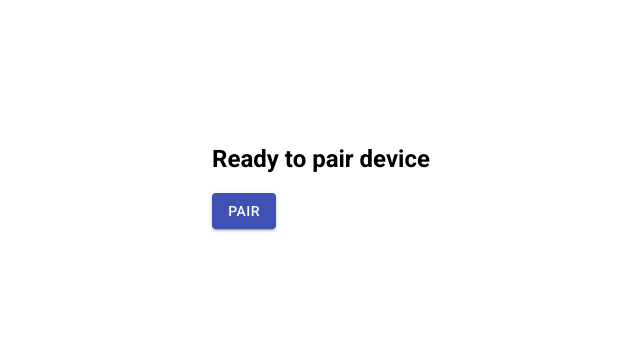
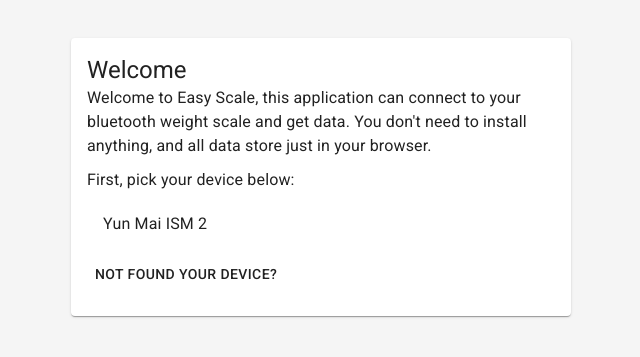
Before and after one commit to oscar60310/easy-scale, a React app: page / in a window 1280 px wide. Shown: the part 223-580 px from the top of the page, without its empty margins (319-959 px from the left). Built offline with nearby package versions, Linux system fonts and the light colour scheme.

Commit message:
config form step 1

```diff
--- a/src/components/app.tsx
+++ b/src/components/app.tsx
@@ -2,6 +2,8 @@ import * as React from 'react';
 import { hot } from 'react-hot-loader/root';
 import { Device } from './device';
 import { YunmaiISM2 } from '@libs/scales/yunmai-ism2';
+import { ResultDisplay } from './result-display';
+import { ConfigForm } from './config-form';
 
 const AppComponent = () => {
   const yun = new YunmaiISM2();
@@ -15,7 +17,7 @@ const AppComponent = () => {
         height: '100%'
       }}
     >
-      <Device scale={yun} />
+      <ConfigForm />
     </div>
   );
 };
--- /dev/null
+++ b/src/components/config-form.tsx
@@ -0,0 +1,83 @@
+/* eslint-disable react/prop-types */
+import React from 'react';
+import {
+  CardContent,
+  Card,
+  Typography,
+  List,
+  ListItem,
+  ListItemText,
+  Button,
+  FormControl,
+  FormLabel,
+  RadioGroup,
+  FormControlLabel,
+  Radio
+} from '@material-ui/core';
+import { allScale } from '@libs/scales';
+import { setScaleType } from '@libs/config';
+
+const Welcome = ({ next }) => {
+  const choose = (n: string) => {
+    setScaleType(n);
+    next();
+  };
+  const list = allScale.map(x => (
+    <ListItem button key={x.scaleName} onClick={() => choose(x.scaleName)}>
+      <ListItemText primary={x.scaleName} />
+    </ListItem>
+  ));
+  return (
+    <React.Fragment>
+      <Typography variant="h5">Welcome</Typography>
+      <Typography variant="body1">
+        Welcome to Easy Scale, this application can connect to your bluetooth
+        weight scale and get data. You don&apos;t need to install anything, and
+        all data store just in your browser.
+      </Typography>
+      <Typography variant="body1" style={{ marginTop: 10 }}>
+        First, pick your device below:
+      </Typography>
+      <Typography variant="body1" component="span">
+        <List component="nav" aria-label="secondary mailbox folders">
+          {list}
+        </List>
+      </Typography>
+      <Button>Not found your device?</Button>
+    </React.Fragment>
+  );
+};
+const BodyInformation = ({ next }) => {
+  return (
+    <React.Fragment>
+      <Typography variant="h5">Tell about you</Typography>
+      <Typography variant="body1">
+        We need some information to calculate body fat data.
+      </Typography>
+      <FormControl component="fieldset">
+        <FormLabel component="legend">Gender</FormLabel>
+        <RadioGroup aria-label="gender" name="gender">
+          <FormControlLabel value="female" control={<Radio />} label="Female" />
+          <FormControlLabel value="male" control={<Radio />} label="Male" />
+        </RadioGroup>
+      </FormControl>
+    </React.Fragment>
+  );
+};
+const Done = () => {
+  return <div>DONE</div>;
+};
+export const ConfigForm = () => {
+  const [step, setStep] = React.useState(0);
+  const next = () => setStep(step + 1);
+  const stepper = [
+    <Welcome key="Welcome" next={next} />,
+    <BodyInformation key="Body" next={next} />,
+    <Done key="Done" />
+  ];
+  return (
+    <Card style={{ width: 500, maxWidth: '80%' }}>
+      <CardContent>{stepper[step]}</CardContent>
+    </Card>
+  );
+};
--- a/src/components/device.tsx
+++ b/src/components/device.tsx
@@ -2,6 +2,7 @@ import React from 'react';
 import { Scale, Status } from '@libs/scales/scale';
 import { behaviorSubjectHook } from '@libs/rx-hook';
 import Button from '@material-ui/core/Button';
+import { ResultDisplay } from './result-display';
 export const Device = (props: { scale: Scale }) => {
   const status = behaviorSubjectHook<Status>(props.scale.status);
   const requestSearch = async () => {
@@ -58,7 +59,7 @@ export const Device = (props: { scale: Scale }) => {
         <div>
           <h2>Finish</h2>
           <div>
-            <div>{result.weight}</div>
+            <ResultDisplay data={result} />
           </div>
         </div>
       );
--- /dev/null
+++ b/src/components/result-display.tsx
@@ -0,0 +1,22 @@
+import React from 'react';
+import { Result } from '@libs/scales/scale';
+import 'src/styles/result-display.scss';
+
+export const ResultDisplay = (props: { data: Result }) => {
+  const { data } = props;
+
+  return (
+    <div className="result-display">
+      <div className="measure-box">
+        <div className="measure">
+          <div>{data.weight || '-'}</div>
+          <div>Weight (kg)</div>
+        </div>
+        <div className="measure">
+          <div>{data.bodyFat || '-'}</div>
+          <div>Body Fat </div>
+        </div>
+      </div>
+    </div>
+  );
+};
--- /dev/null
+++ b/src/libs/config.ts
@@ -0,0 +1,20 @@
+export interface AppConfig {
+  scaleType: string;
+}
+
+export const loadConfig = () => {
+  const data = localStorage.getItem('config');
+  let config: AppConfig = {
+    scaleType: ''
+  };
+  if (data) {
+    config = JSON.parse(data);
+  }
+  return config;
+};
+export const writeConfig = (data: AppConfig) => {
+  localStorage.setItem('config', JSON.stringify(data));
+};
+export const setScaleType = (n: string) => {
+  writeConfig({ ...loadConfig(), scaleType: n });
+};
--- /dev/null
+++ b/src/libs/scales/index.ts
@@ -0,0 +1,3 @@
+import { YunmaiISM2 } from './yunmai-ism2';
+
+export const allScale = [YunmaiISM2];
--- a/src/libs/scales/scale.ts
+++ b/src/libs/scales/scale.ts
@@ -24,7 +24,7 @@ export interface Result {
   bodyFat?: number;
 }
 export abstract class Scale {
-  abstract readonly name: string;
+  static scaleName: string;
   abstract config(c: ScaleConfig): void;
   protected abstract async getDevice(): Promise<BluetoothDevice>;
   protected abstract async startReceiveData(): Promise<void>;
--- a/src/libs/scales/yunmai-ism2.ts
+++ b/src/libs/scales/yunmai-ism2.ts
@@ -5,13 +5,13 @@ import { Scale, ScaleConfig, Result, Status } from './scale';
  * https://github.com/oliexdev/openScale/blob/master/android_app/app/src/main/java/com/health/openscale/core/bluetooth/BluetoothYunmaiSE_Mini.java
  */
 export class YunmaiISM2 extends Scale {
-  public name = 'Yun Mai ISM 2';
+  public static scaleName = 'Yun Mai ISM 2';
   public config = (c: ScaleConfig): void => {
     // this.connect();
   };
   protected async getDevice() {
     const device = await navigator.bluetooth.requestDevice({
-      acceptAllDevices: true,
+      filters: [{ name: 'YUNMAI-ISM2-W' }],
       optionalServices: ['0000ffe0-0000-1000-8000-00805f9b34fb']
     });
     return device;
--- a/src/styles/index.scss
+++ b/src/styles/index.scss
@@ -1,4 +1,5 @@
 body {
-  background: white;
+  background: whitesmoke;
   font-family: 'Roboto', 'Helvetica', 'Arial', sans-serif;
+  padding: 0;
 }
--- /dev/null
+++ b/src/styles/result-display.scss
@@ -0,0 +1,18 @@
+.result-display {
+  .measure-box {
+    display: flex;
+    flex-wrap: wrap;
+  }
+  .measure {
+    margin: 10px;
+    min-width: 100px;
+    & > div:first-child {
+      font-size: 30px;
+      font-weight: 400;
+    }
+    & > div:nth-child(2) {
+      font-size: 15px;
+      font-weight: 300;
+    }
+  }
+}
```
